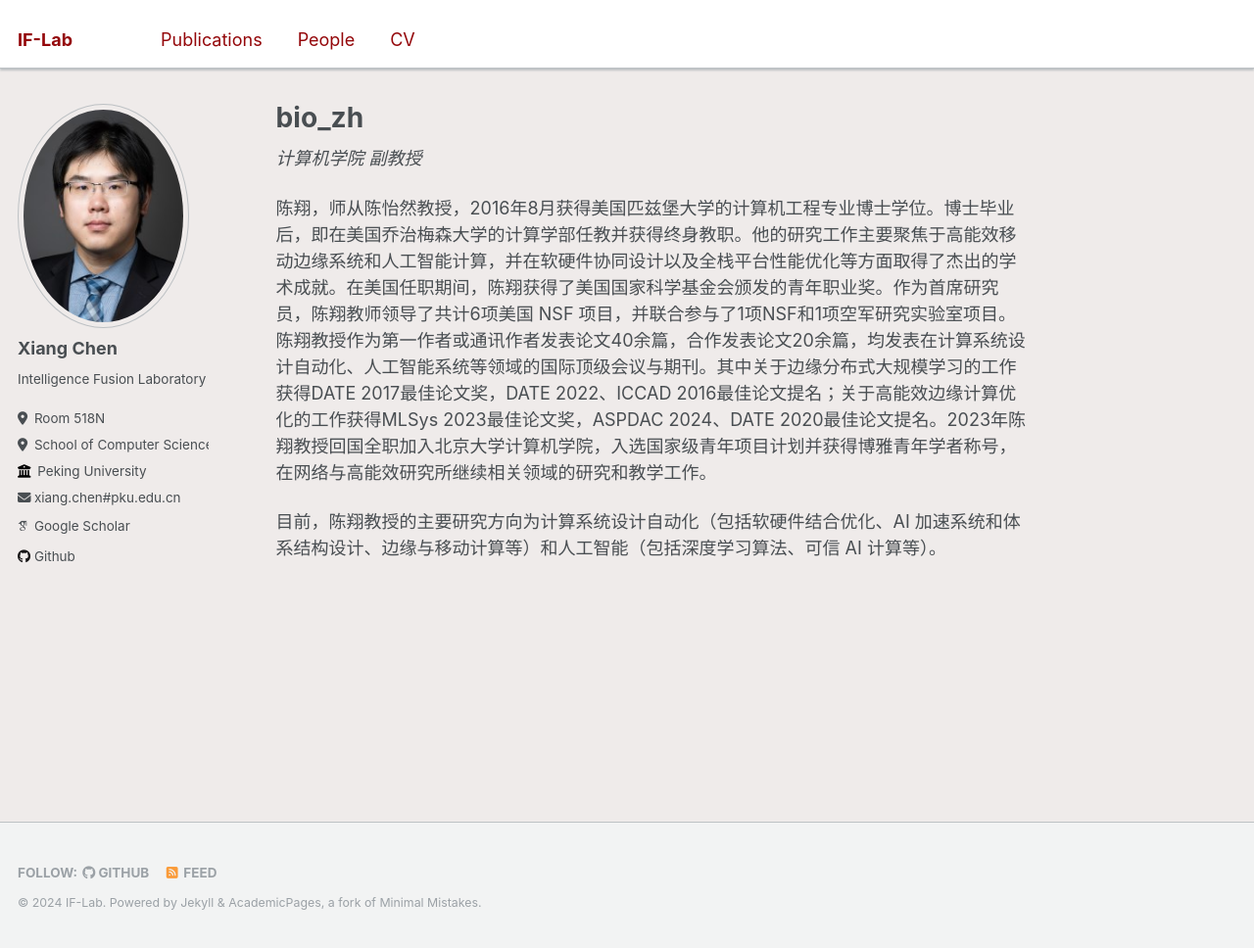
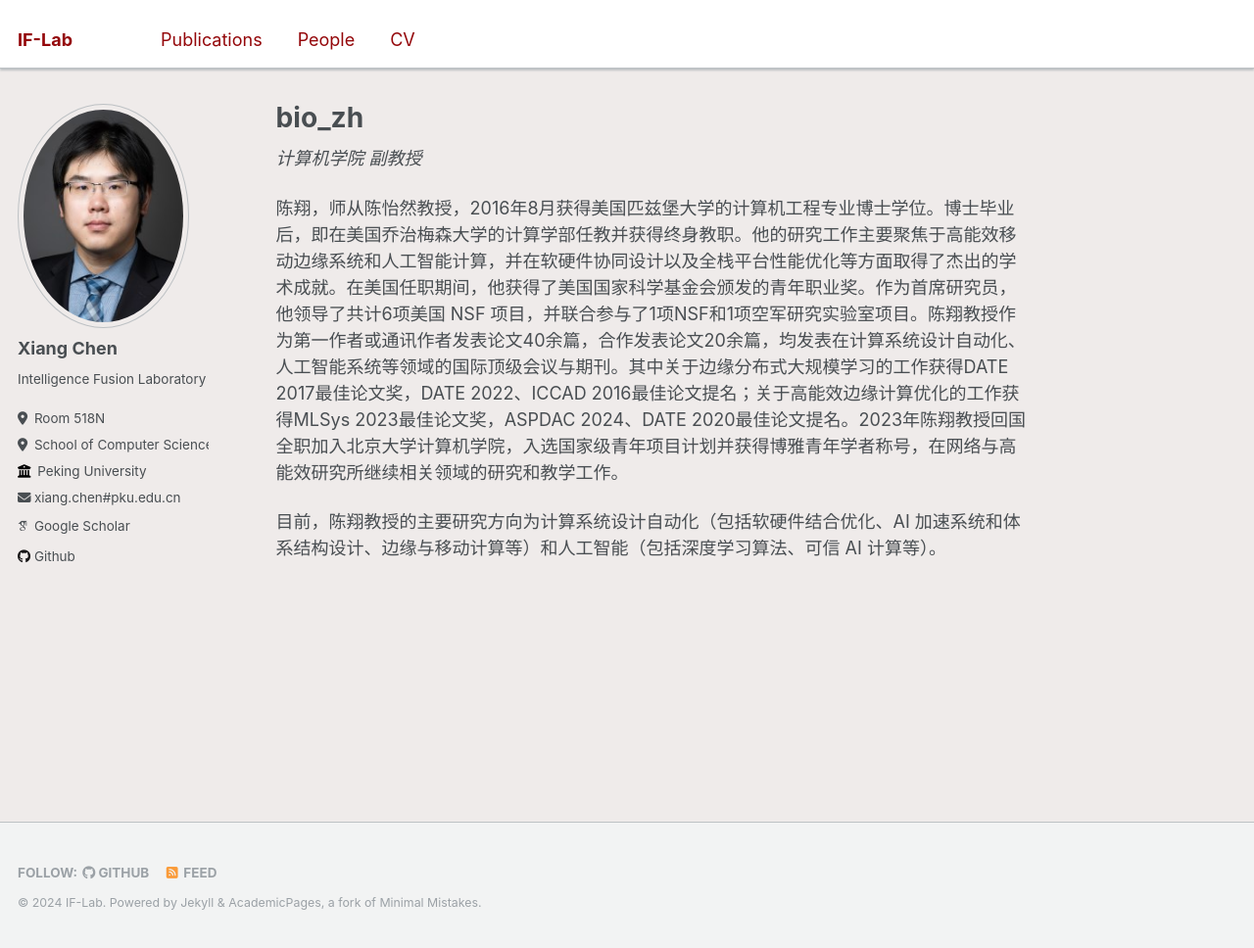
Before and after one commit to if-lab-pku/if-lab-pku.github.io, a Jekyll site: the page built from _pages/bio_zh.md, in a window 1280 px wide and 968 px high. Shown: the whole window at 98% size. Built offline with Jekyll 4.4.1, drawn with Linux system fonts in a browser that asks for light colours; some web fonts are replaced.

Commit message:
Update bio_zh.md

```diff
--- a/_pages/bio_zh.md
+++ b/_pages/bio_zh.md
@@ -3,6 +3,6 @@ title: "bio_zh"
 ---
 *计算机学院 副教授*
 
-陈翔，师从陈怡然教授，2016年8月获得美国匹兹堡大学的计算机工程专业博士学位。博士毕业后，即在美国乔治梅森大学的计算学部任教并获得终身教职。他的研究工作主要聚焦于高能效移动边缘系统和人工智能计算，并在软硬件协同设计以及全栈平台性能优化等方面取得了杰出的学术成就。在美国任职期间，陈翔获得了美国国家科学基金会颁发的青年职业奖。作为首席研究员，陈翔教师领导了共计6项美国 NSF 项目，并联合参与了1项NSF和1项空军研究实验室项目。陈翔教授作为第一作者或通讯作者发表论文40余篇，合作发表论文20余篇，均发表在计算系统设计自动化、人工智能系统等领域的国际顶级会议与期刊。其中关于边缘分布式大规模学习的工作获得DATE 2017最佳论文奖，DATE 2022、ICCAD 2016最佳论文提名；关于高能效边缘计算优化的工作获得MLSys 2023最佳论文奖，ASPDAC 2024、DATE 2020最佳论文提名。2023年陈翔教授回国全职加入北京大学计算机学院，入选国家级青年项目计划并获得博雅青年学者称号，在网络与高能效研究所继续相关领域的研究和教学工作。
+陈翔，师从陈怡然教授，2016年8月获得美国匹兹堡大学的计算机工程专业博士学位。博士毕业后，即在美国乔治梅森大学的计算学部任教并获得终身教职。他的研究工作主要聚焦于高能效移动边缘系统和人工智能计算，并在软硬件协同设计以及全栈平台性能优化等方面取得了杰出的学术成就。在美国任职期间，他获得了美国国家科学基金会颁发的青年职业奖。作为首席研究员，他领导了共计6项美国 NSF 项目，并联合参与了1项NSF和1项空军研究实验室项目。陈翔教授作为第一作者或通讯作者发表论文40余篇，合作发表论文20余篇，均发表在计算系统设计自动化、人工智能系统等领域的国际顶级会议与期刊。其中关于边缘分布式大规模学习的工作获得DATE 2017最佳论文奖，DATE 2022、ICCAD 2016最佳论文提名；关于高能效边缘计算优化的工作获得MLSys 2023最佳论文奖，ASPDAC 2024、DATE 2020最佳论文提名。2023年陈翔教授回国全职加入北京大学计算机学院，入选国家级青年项目计划并获得博雅青年学者称号，在网络与高能效研究所继续相关领域的研究和教学工作。
 
 目前，陈翔教授的主要研究方向为计算系统设计自动化（包括软硬件结合优化、AI 加速系统和体系结构设计、边缘与移动计算等）和人工智能（包括深度学习算法、可信 AI 计算等）。
```
